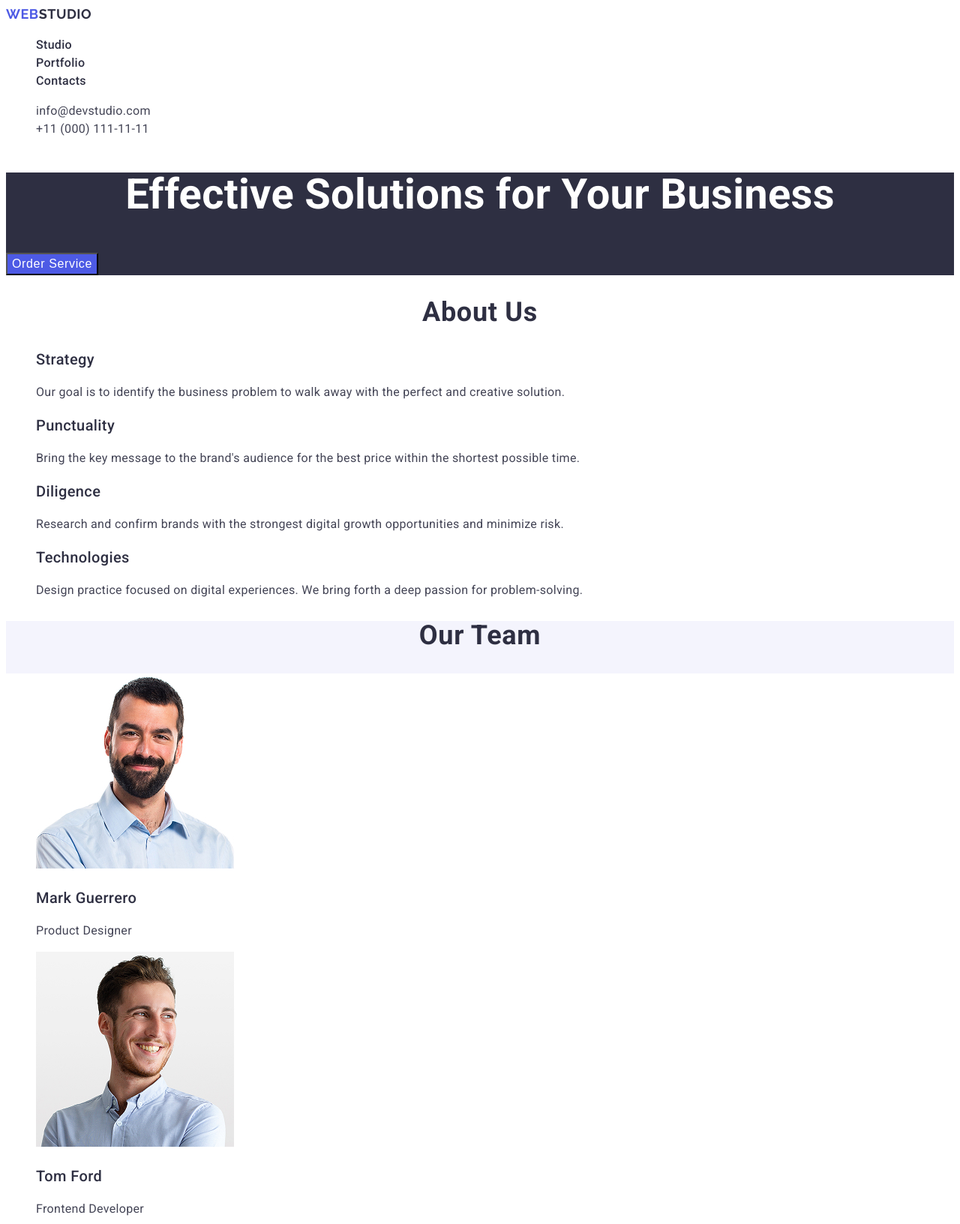
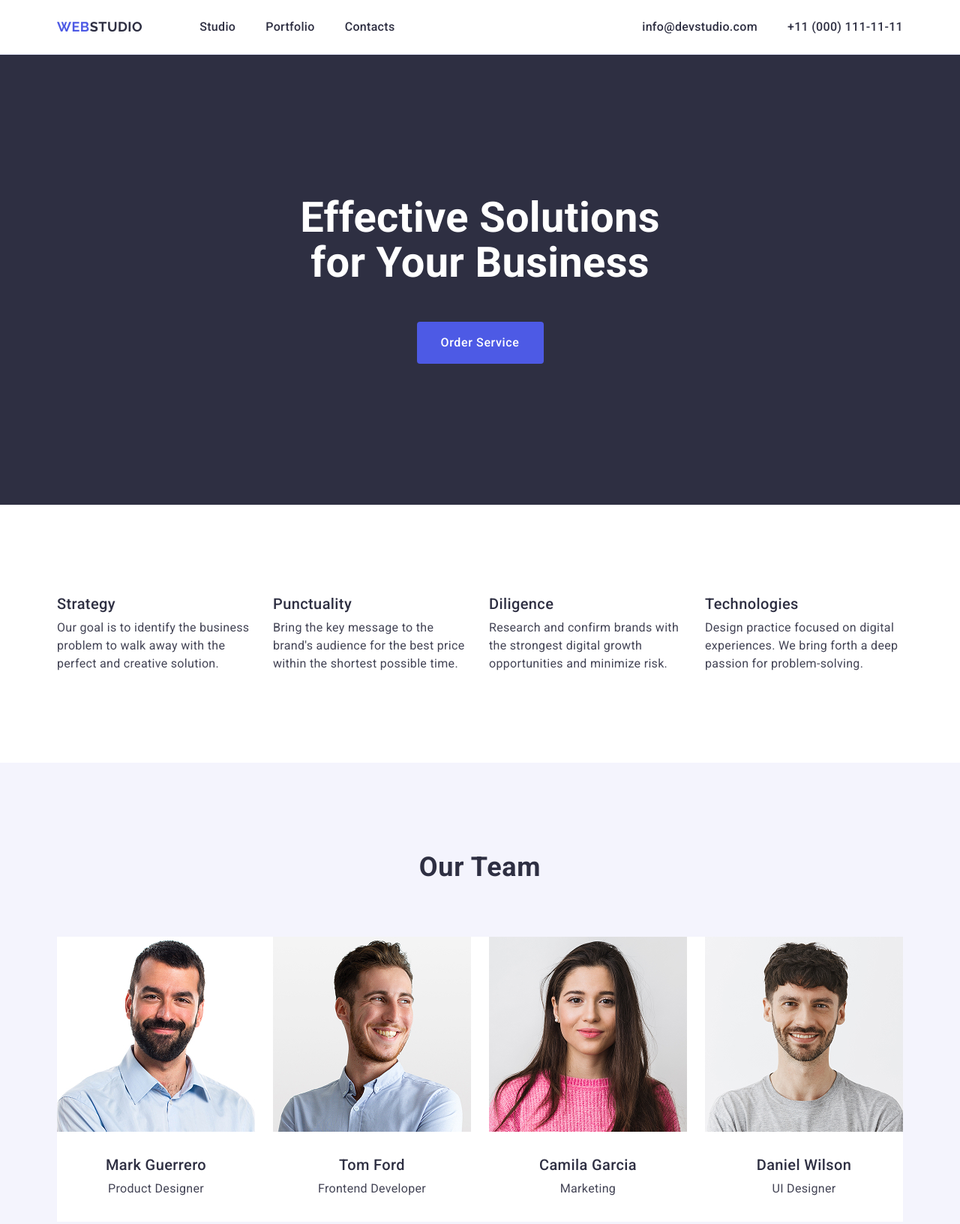
Before and after one commit to stanislavNemch/goit-markup-hw-03, a plain HTML site: page index.html in a window 1280 px wide. Shown: the top 1632 px of the page at 75% size. Drawn offline with nearby package versions, Linux system fonts and the light colour scheme.

Commit message:
home work 3 done

```diff
--- a/css/styles.css
+++ b/css/styles.css
@@ -1,3 +1,19 @@
+h1,
+h2,
+h3,
+p {
+  padding: 0px;
+  margin: 0;
+}
+
+img {
+  display: block;
+}
+
+a {
+  text-decoration: none;
+}
+
 body {
   font-family: "Roboto", sans-serif;
   font-size: 16px;
@@ -18,16 +34,46 @@ h2 {
   font-size: 36px;
 }
 
+ul,
+nav-list {
+  list-style-type: none;
+  padding: 0px;
+  margin: 0;
+}
+
+.nav-list {
+  display: flex;
+  gap: 40px;
+}
+
+.container {
+  width: 1158px;
+  padding-left: 15px;
+  padding-right: 15px;
+  margin: 0 auto;
+}
+
+.flex-block {
+  display: flex;
+}
+
+.features {
+  padding-top: 120px;
+  padding-bottom: 120px;
+}
+
+.features-list {
+  display: flex;
+  gap: 24px;
+}
+
 .features-title {
+  margin-bottom: 8px;
   font-weight: 500;
   font-size: 20px;
   line-height: 1.2;
   letter-spacing: 0.02em;
   color: #2e2f42;
-}
-
-ul {
-  list-style-type: none;
 }
 
 .features-text {
@@ -38,12 +84,13 @@ ul {
 }
 
 .logo {
+  display: block;
+  margin-right: 76px;
   font-family: "Raleway", sans-serif;
   font-weight: 700;
   font-size: 18px;
   line-height: 1.17;
   letter-spacing: 0.03em;
-  text-decoration: none;
   color: #4d5ae5;
   text-transform: uppercase;
 }
@@ -53,13 +100,14 @@ ul {
 }
 
 .nav-list {
+  display: flex;
+  gap: 40px;
   font-weight: 500;
   font-size: 16px;
   line-height: 24px;
 }
 
 .nav-list a {
-  text-decoration: none;
   color: #2e2f42;
 }
 
@@ -68,15 +116,20 @@ a:focus {
   color: #404bbf;
 }
 
+.header-block {
+  border-bottom: 1px solid #e7e9fc;
+}
+
+.nav-header-block {
+  align-items: center;
+}
+
 .contacts {
   font-weight: 400;
   font-size: 16px;
   line-height: 24px;
   font-style: normal;
-}
-
-address a {
-  text-decoration: none;
+  margin-left: auto;
   font-style: normal;
   color: #434455;
 }
@@ -86,8 +139,22 @@ a:focus {
   color: #404bbf;
 }
 
+.nav-li-menu {
+  padding-top: 24px;
+  padding-bottom: 24px;
+}
+
+.nav-link,
+.contacts-link {
+  padding-top: 24px;
+  padding-bottom: 24px;
+}
+
 .hero {
+  padding: 188px 0 188px;
   background-color: #2e2f42;
+  letter-spacing: 0.02em;
+  text-align: center;
 }
 
 .hero-title {
@@ -96,9 +163,13 @@ a:focus {
   line-height: 1.07;
   text-align: center;
   color: #ffffff;
+  max-width: 496px;
+  margin: auto;
+  margin-bottom: 48px;
 }
 
 .hero-title-button {
+  display: block;
   font-weight: 500;
   font-size: 16px;
   line-height: 1.5;
@@ -107,6 +178,11 @@ a:focus {
   color: #ffffff;
   background-color: #4d5ae5;
   cursor: pointer;
+  min-width: 169px;
+  height: 56px;
+  border: none;
+  border-radius: 4px;
+  margin: auto;
 }
 
 .hero button:hover,
@@ -121,14 +197,59 @@ button:focus {
   letter-spacing: 0.02em;
   text-transform: capitalize;
   color: #2e2f42;
+  margin-bottom: 72px;
 }
 
 .team {
+  padding-top: 120px;
+  padding-bottom: 120px;
   background-color: #f4f4fd;
 }
 
+.portfolio {
+  padding-top: 120px;
+  padding-bottom: 120px;
+}
+
+.portfolio-text-block {
+  padding: 32px 16px;
+  border: 1px solid #e7e9fc;
+  border-top: none;
+}
+
+.team-list-block .features-title {
+  text-align: center;
+}
+
+.team-list {
+  background-color: #ffffff;
+  border-radius: 0px 0px 4px 4px;
+  text-align: center;
+}
+
+.team-list-block {
+  padding-top: 32px;
+  padding-bottom: 32px;
+}
+
 .team-container {
+  display: flex;
+  gap: 24px;
   background-color: #ffffff;
+}
+
+.projects-container {
+  column-gap: 24px;
+  flex-wrap: wrap;
+  row-gap: 48px;
+}
+
+.features-width-li {
+  flex-basis: calc((100% - 3 * 16px) / 3);
+}
+
+.projects-width-li {
+  width: calc((100% - 48px) / 3);
 }
 
 .logo-footer {
@@ -137,17 +258,20 @@ button:focus {
   font-size: 18px;
   line-height: 1.17;
   letter-spacing: 0.03em;
-  text-decoration: none;
   text-transform: uppercase;
   color: #4d5ae5;
+  display: inline-block;
+  margin-bottom: 16px;
 }
 
 .span-footer {
   color: #f4f4fd;
+  max-width: 264px;
 }
 
 .block-footer {
   background-color: #2e2f42;
+  padding: 100px 0 100px;
 }
 
 .text-footer {
@@ -155,8 +279,5 @@ button:focus {
   font-size: 16px;
   line-height: 1.5;
   color: #f4f4fd;
+  max-width: 264px;
 }
-
-.team-list {
-  background-color: #ffffff;
-}
--- a/index.html
+++ b/index.html
@@ -4,6 +4,8 @@
 <head>
     <meta charset="UTF-8">
     <meta name="viewport" content="width=device-width, initial-scale=1.0">
+    <link rel="stylesheet"
+        href="https://cdnjs.cloudflare.com/ajax/libs/modern-normalize/3.0.1/modern-normalize.min.css" />
     <link rel="preconnect" href="https://fonts.googleapis.com">
     <link rel="preconnect" href="https://fonts.gstatic.com" crossorigin>
     <link href="https://fonts.googleapis.com/css2?family=Raleway:wght@700&family=Roboto:wght@400;500;700&display=swap"
@@ -13,127 +15,161 @@
 </head>
 
 <body>
-    <header class="header">
-        <nav class="nav">
+    <header class="header-block">
+        <div class="flex-block container">
+            <nav class="flex-block nav-header-block">
                 <a href="./index.html" class="logo">Web<span>Studio</span></a>
                 <ul class="nav-list">
-                <li><a href="./index.html" class="nav-link">Studio</a></li>
-                <li><a href="" class="nav-link">Portfolio</a></li>
-                <li><a href="" class="nav-link">Contacts</a></li>
+                    <li class="nav-li-menu"><a href="./index.html" class="nav-link">Studio</a></li>
+                    <li class="nav-li-menu"><a href="" class="nav-link">Portfolio</a></li>
+                    <li class="nav-li-menu"><a href="" class="nav-link">Contacts</a></li>
                 </ul>
             </nav>
             <address class="contacts">
-            <ul class="contacts-list">
-                <li><a href="mailto:info@devstudio.com" class="contacts-link">info@devstudio.com</a></li>
-                <li><a href="tel:+110001111111" class="contacts-link">+11 (000) 111-11-11</a></li>
+                <ul class="nav-list">
+                    <li class="nav-li-menu"><a href="mailto:info@devstudio.com"
+                            class="contacts-link">info@devstudio.com</a></li>
+                    <li class="nav-li-menu"><a href="tel:+110001111111" class="contacts-link">+11 (000) 111-11-11</a>
+                    </li>
                 </ul>
             </address>
+        </div>
     </header>
 
     <main class="block-main">
         <section class="hero">
+            <div class="container">
                 <h1 class="hero-title">Effective Solutions for Your Business</h1>
                 <button type="button" class="hero-title-button">Order Service</button>
+            </div>
         </section>
 
         <section class="features">
-            <h2 class="section-title">About Us</h2>
+            <div class="container">
+                <!--<h2 class="section-title">About Us</h2>-->
                 <ul class="features-list">
-                <li>
+                    <li class="features-width-li">
                         <h3 class="features-title">Strategy</h3>
                         <p class="features-text">Our goal is to identify the business problem to
                             walk away with the perfect and creative solution.
                         </p>
                     </li>
-                <li>
+                    <li class="features-width-li">
                         <h3 class="features-title">Punctuality</h3>
                         <p class="features-text">Bring the key message to the brand's audience for
                             the best price within the shortest possible time.
                         </p>
                     </li>
-                <li>
+                    <li class="features-width-li">
                         <h3 class="features-title">Diligence</h3>
                         <p class="features-text">Research and confirm brands with the strongest
                             digital growth opportunities and minimize risk.
                         </p>
                     </li>
-                <li>
+                    <li class="features-width-li">
                         <h3 class="features-title">Technologies</h3>
                         <p class="features-text">Design practice focused on digital experiences.
                             We bring forth a deep passion for problem-solving.
                         </p>
                     </li>
                 </ul>
+            </div>
         </section>
 
         <section class="team">
+            <div class="container">
                 <h2 class="section-title">Our Team</h2>
                 <ul class="team-container">
                     <li class="team-list">
                         <img src="./images/mark_guerrero.jpg" alt="Mark Guerrero" width="264">
+                        <div class="team-list-block">
                             <h3 class="features-title">Mark Guerrero</h3>
                             <p class="features-text">Product Designer</p>
+                        </div>
                     </li>
                     <li class="team-list">
                         <img src="./images/tom_ford.jpg" alt="Tom Ford" width="264">
+                        <div class="team-list-block">
                             <h3 class="features-title">Tom Ford</h3>
                             <p class="features-text">Frontend Developer</p>
+                        </div>
                     </li>
                     <li class="team-list">
                         <img src="./images/camila_garcia.jpg" alt="Camila Garcia" width="264">
+                        <div class="team-list-block">
                             <h3 class="features-title">Camila Garcia</h3>
                             <p class="features-text">Marketing</p>
+                        </div>
                     </li>
                     <li class="team-list">
                         <img src="./images/daniel_wilson.jpg" alt="Daniel Wilson" width="264">
+                        <div class="team-list-block">
                             <h3 class="features-title">Daniel Wilson</h3>
                             <p class="features-text">UI Designer</p>
+                        </div>
                     </li>
                 </ul>
+            </div>
         </section>
 
-        <section>
+        <section class="portfolio">
+            <div class="container">
                 <h2 class="section-title">Our Portfolio</h2>
-            <ul class="projects-container">
-                <li class="project">
+                <ul class="flex-block projects-container">
+                    <li class="project-width-li">
                         <img src="./images/banking_app.jpg" alt="Banking App" width="360">
+                        <div class="portfolio-text-block">
                             <h3 class="features-title">Banking App</h3>
                             <p class="features-text">App</p>
+                        </div>
                     </li>
-                <li class="project">
+                    <li class="project-width-li">
                         <img src="./images/cashless_payment.jpg" alt="Cashless Payment" width="360">
+                        <div class="portfolio-text-block">
                             <h3 class="features-title">Cashless Payment</h3>
                             <p class="features-text">Marketing</p>
+                        </div>
                     </li>
-                <li class="project">
+                    <li class="project-width-li">
                         <img src="./images/meditation_app.jpg" alt="Meditation App" width="360">
+                        <div class="portfolio-text-block">
                             <h3 class="features-title">Meditation App</h3>
                             <p class="features-text">App</p>
+                        </div>
                     </li>
-                <li class="project">
+                    <li class="project-width-li">
                         <img src="./images/taxi_service.jpg" alt="Taxi Service" width="360">
+                        <div class="portfolio-text-block">
                             <h3 class="features-title">Taxi Service</h3>
                             <p class="features-text">Marketing</p>
+                        </div>
                     </li>
-                <li class="project">
+                    <li class="project-width-li">
                         <img src="./images/screen_illustrations.jpg" alt="Screen Illustrations" width="360">
+                        <div class="portfolio-text-block">
                             <h3 class="features-title">Screen Illustrations</h3>
                             <p class="features-text">Design</p>
+                        </div>
                     </li>
-                <li class="project">
+                    <li class="project-width-li">
                         <img src="./images/online_courses.jpg" alt="Online Courses" width="360">
+                        <div class="portfolio-text-block">
                             <h3 class="features-title">Online Courses</h3>
                             <p class="features-text">Marketing</p>
+                        </div>
                     </li>
                 </ul>
+            </div>
         </section>
     </main>
 
     <footer class="block-footer">
+        <div class="container">
             <a href="./index.html" class="logo-footer">Web<span class="span-footer">Studio</span></a>
             <p class="text-footer">Increase the flow of customers and sales for your business with digital marketing &
                 growth
                 solutions.</p>
+        </div>
     </footer>
 </body>
 
```
Lines whose indentation alone changed are shown as unchanged.
